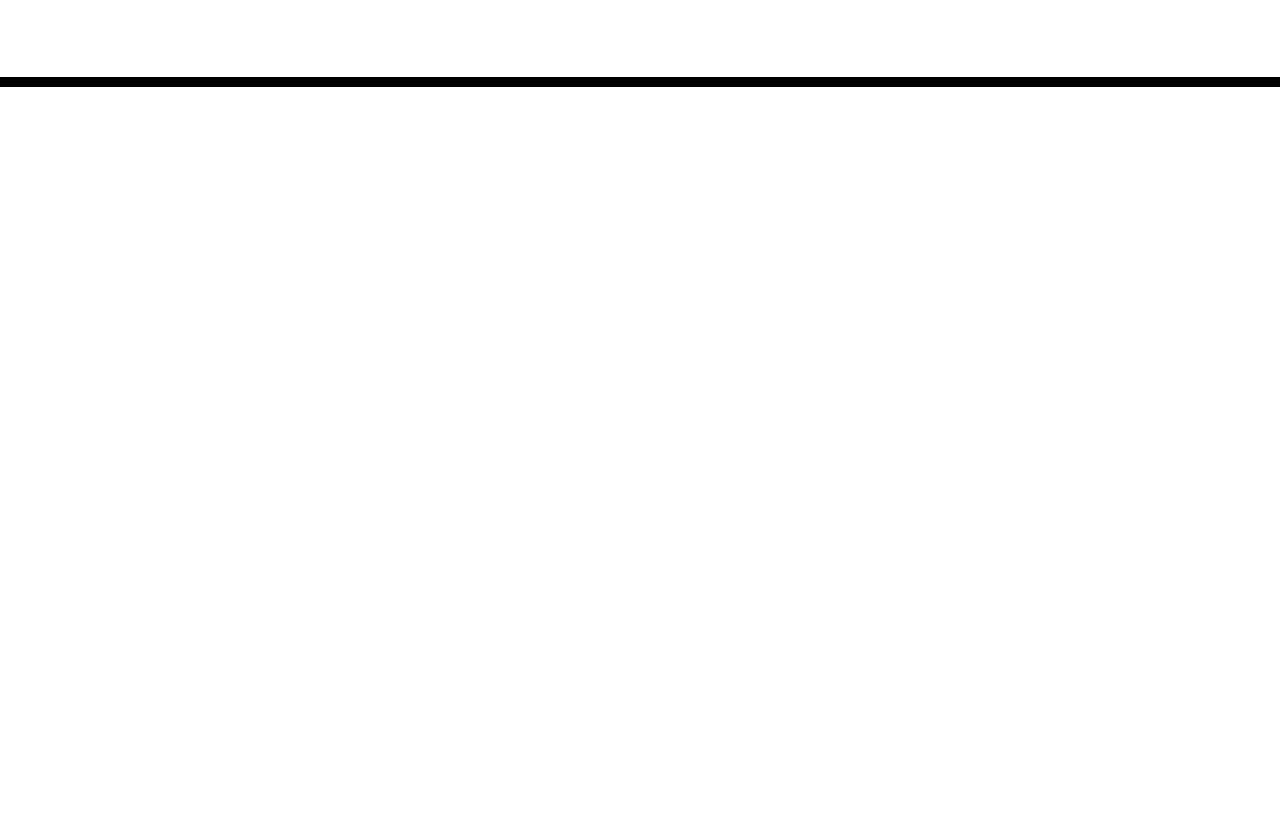
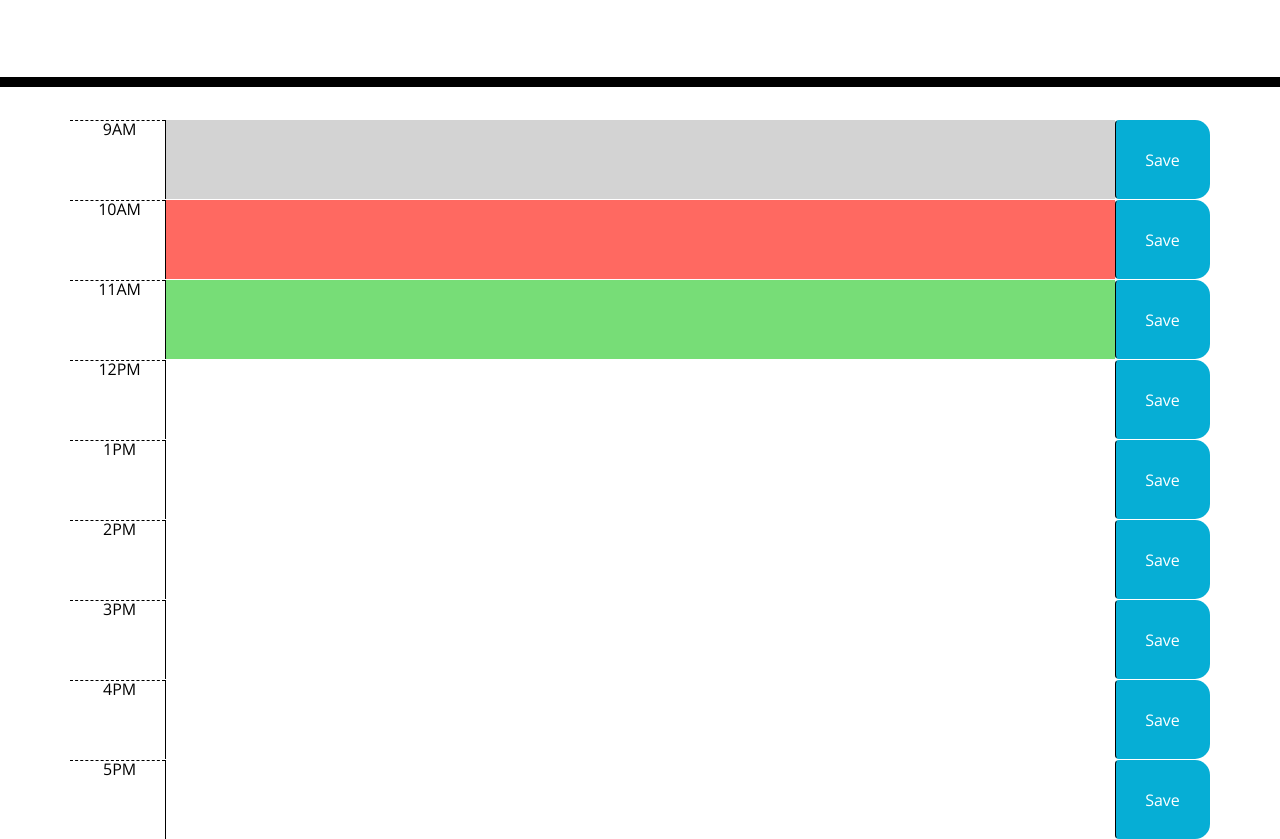
Before and after one commit to jkriese12/Daily-Planner, a plain HTML site: page index.html in a window 1280 px wide. Shown: the part 181-1020 px from the top of the page. Before the commit the page ends 800 px from the top, so only its background shows below. Drawn offline with nearby package versions, Linux system fonts and the light colour scheme.

Commit message:
All rows made for each time block with CSS classes added, added ID's to each one and created script.js file to begin jquery portion

```diff
--- a/index.html
+++ b/index.html
@@ -30,7 +30,62 @@
     </header>
     <div class="container">
       <!-- Timeblocks go here -->
-    </div>
+      <!-- 9AM ROW -->
+      <div id="9-am" class="row time-block">
+        <div class="col-1 hour"> 9AM</div>
+        <textarea class="col-10 past"></textarea>
+        <button class="btn col-1 saveBtn">Save</button>
+      </div>
+     <!-- 10AM ROW -->
+      <div id="10-am" class="row time-block">
+        <div class="col-1 hour"> 10AM</div>
+        <textarea class="col-10 present"></textarea>
+        <button class="btn col-1 saveBtn">Save</button>
+      </div>
+      <!-- 11AM ROW -->
+       <div id="11-am" class="row time-block">
+        <div class="col-1 hour"> 11AM</div>
+        <textarea class="col-10 future"></textarea>
+        <button class="btn col-1 saveBtn">Save</button>
+       </div>
+      <!-- 12PM ROW -->
+      <div id="12-pm" class="row time-block">
+        <div class="col-1 hour"> 12PM</div>
+        <textarea class="col-10"></textarea>
+        <button class="btn col-1 saveBtn">Save</button>
+      </div>
+      <!-- 1PM ROW -->
+      <div id="1-pm" class="row time-block">
+        <div class="col-1 hour"> 1PM</div>
+        <textarea class="col-10"></textarea>
+        <button class="btn col-1 saveBtn">Save</button>
+      </div>
+      <!-- 2PM ROW -->
+      <div id="2-pm" class="row time-block">
+        <div class="col-1 hour"> 2PM</div>
+        <textarea class="col-10"></textarea>
+        <button class="btn col-1 saveBtn">Save</button>
+      </div>
+      <!-- 3PM ROW -->
+      <div id="3-pm" class="row time-block">
+        <div class="col-1 hour"> 3PM</div>
+        <textarea class="col-10"></textarea>
+        <button class="btn col-1 saveBtn">Save</button>
+      </div>
+      <!-- 4PM ROW -->
+      <div id="4-pm" class="row time-block">
+        <div class="col-1 hour"> 4PM</div>
+        <textarea class="col-10"></textarea>
+        <button class="btn col-1 saveBtn">Save</button>
+      </div>
+      <!-- 5PM ROW -->
+      <div id="5-pm" class="row time-block">
+        <div class="col-1 hour"> 5PM</div>
+        <textarea class="col-10"></textarea>
+        <button class="btn col-1 saveBtn">Save</button>
+      </div>
+
+
 
     <script src="https://cdnjs.cloudflare.com/ajax/libs/jquery/3.2.1/jquery.min.js"></script>
     <script src="https://cdnjs.cloudflare.com/ajax/libs/moment.js/2.24.0/moment.min.js"></script>
```
Also changed, not shown: script.js (added).
